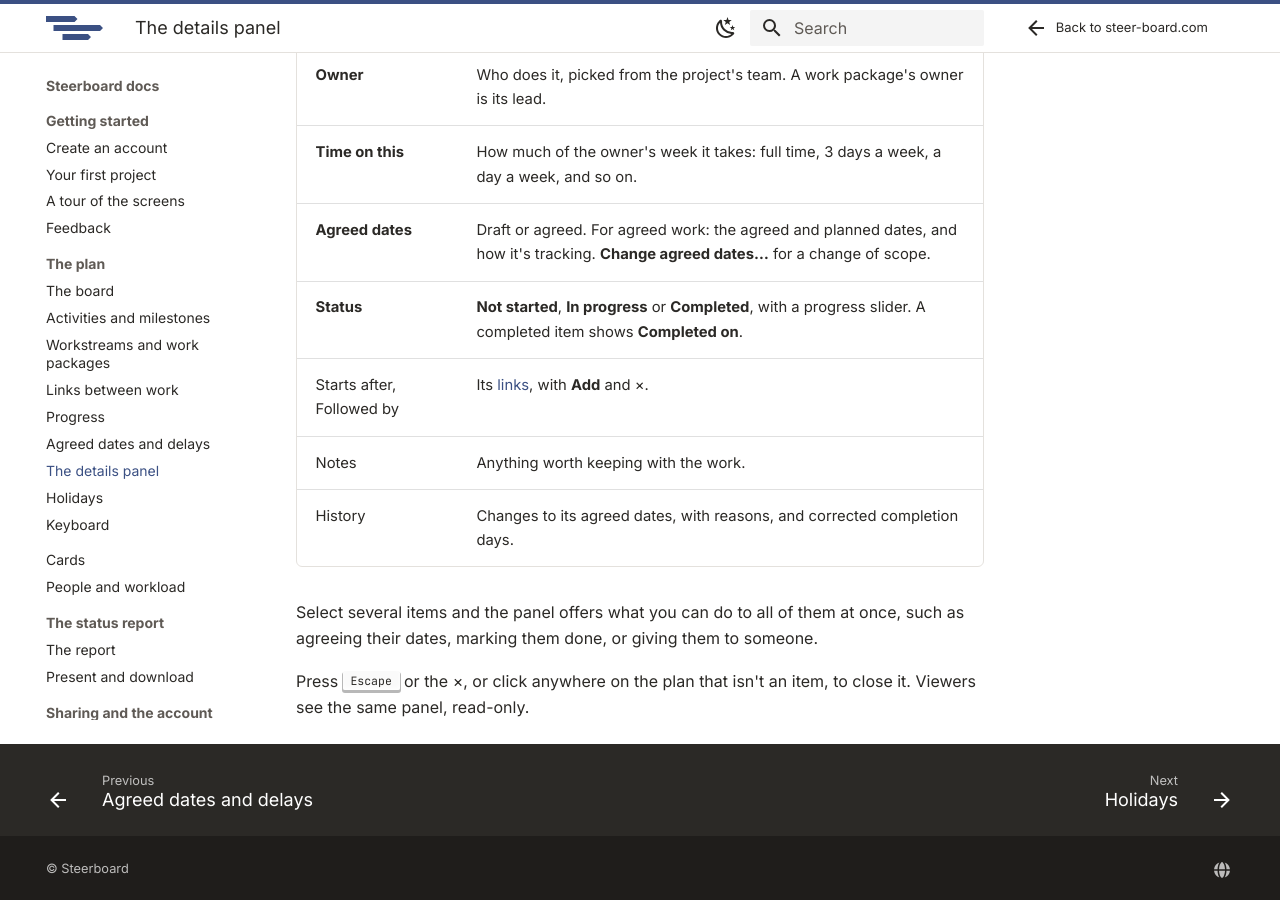
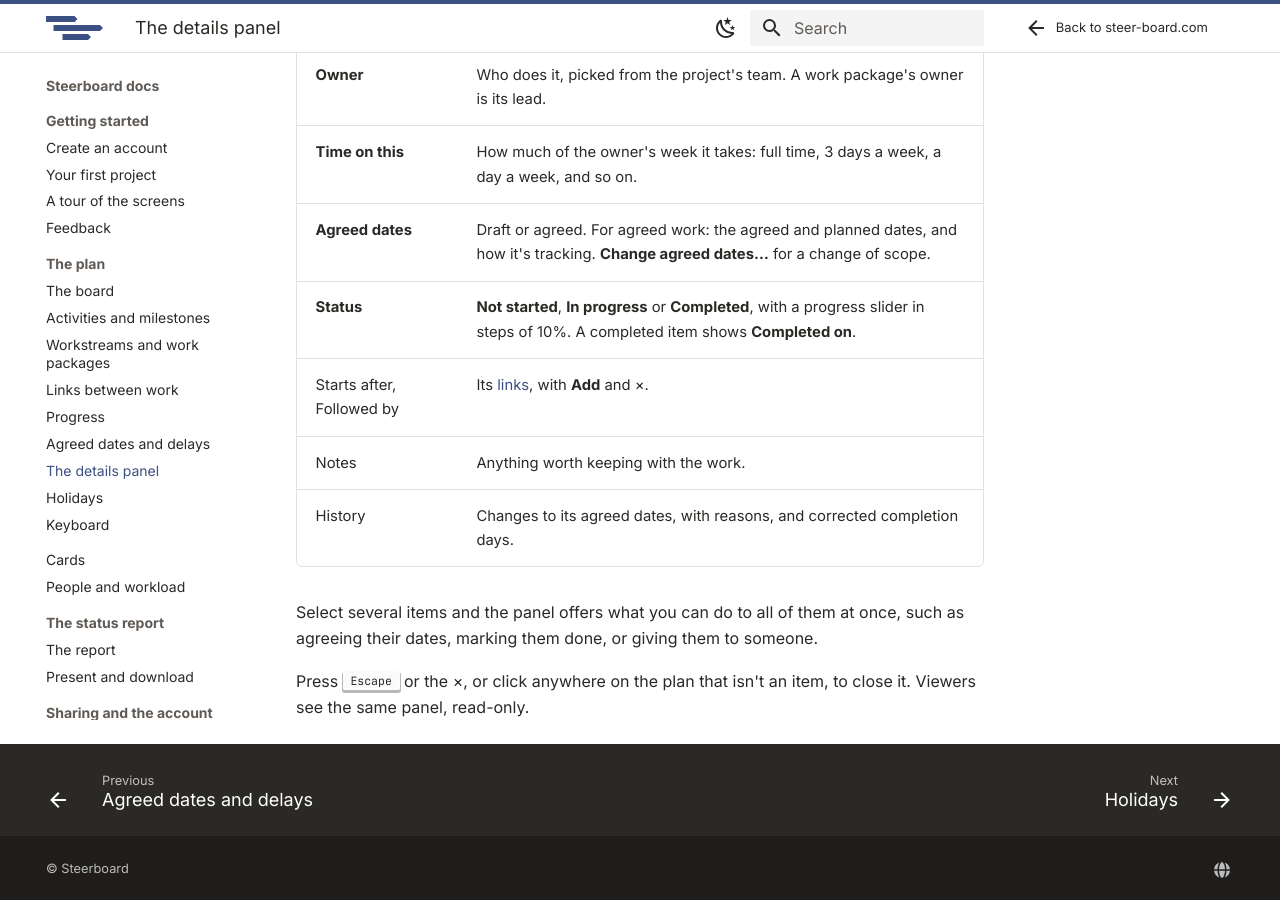
Before and after one commit to mistahcase/steerboard-docs, an MkDocs documentation site: the page built from pages/plan/details.md, in a window 1280 px wide and 900 px high, scrolled down 1013 px. Built offline with MkDocs 1.6.1 and Material for MkDocs 9.7.7, drawn with Linux system fonts in a browser that asks for light colours.

Commit message:
Docs: the details slider goes in steps of 10%
Co-Authored-By: Claude Opus 5.5 <noreply@anthropic.com>

```diff
--- a/pages/plan/details.md
+++ b/pages/plan/details.md
@@ -15,7 +15,7 @@ board can also be done here, with the keyboard and in words.
 | **Owner** | Who does it, picked from the project's team. A work package's owner is its lead. |
 | **Time on this** | How much of the owner's week it takes: full time, 3 days a week, a day a week, and so on. |
 | **Agreed dates** | Draft or agreed. For agreed work: the agreed and planned dates, and how it's tracking. **Change agreed dates…** for a change of scope. |
-| **Status** | **Not started**, **In progress** or **Completed**, with a progress slider. A completed item shows **Completed on**. |
+| **Status** | **Not started**, **In progress** or **Completed**, with a progress slider in steps of 10%. A completed item shows **Completed on**. |
 | Starts after, Followed by | Its [links](links.md), with **Add** and ×. |
 | Notes | Anything worth keeping with the work. |
 | History | Changes to its agreed dates, with reasons, and corrected completion days. |
```
